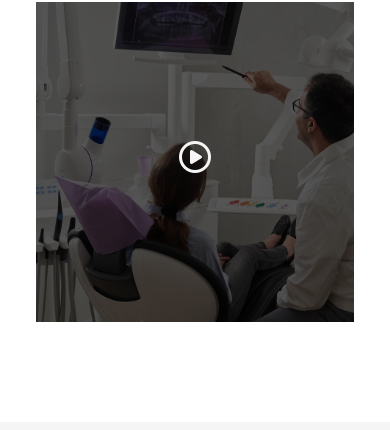
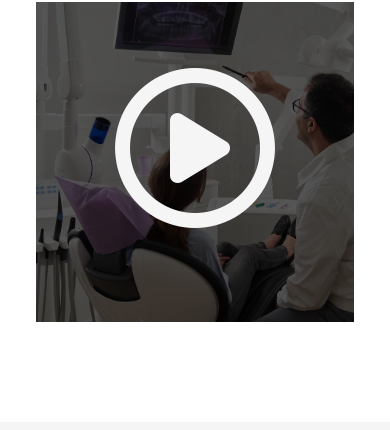
Before and after one commit to Allanasican/CCCS-TMJ, a website: page index.html in a window 390 px wide. Shown: the part 5364-5794 px from the top of the page. Drawn offline with Linux system fonts and the light colour scheme.

Commit message:
responsiveness

```diff
--- a/index.html
+++ b/index.html
@@ -195,7 +195,7 @@
 
           <div class="video bg-cover h-[20rem] bg-gray bg-blend-multiply bg-[url('./img/video.jpg')]">
             <div class="my-36 text-center text-light">
-            <i class="fa-sharp fa-regular fa-circle-play fa-2xl"></i>
+            <i class="icons fa-sharp fa-regular fa-circle-play fa-2xl"></i>
         </div>
           </div>
      </div>
--- a/src/input.css
+++ b/src/input.css
@@ -32,3 +32,7 @@
 .theFigure .item:nth-child(3) {
     @apply absolute left-[45%] md:left-[50%] -bottom-3 md:-bottom-[17px] translate-x-[38%] -translate-y-0 object-cover
 }
+.icons{
+    font-size: 10rem;
+    font-weight: 100;
+}
```
Also changed, not shown: dist/index.html, dist/output.css, output.css.
